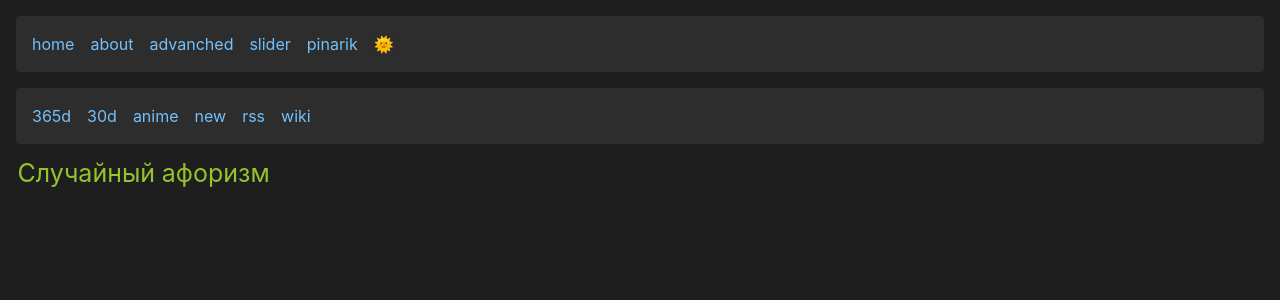
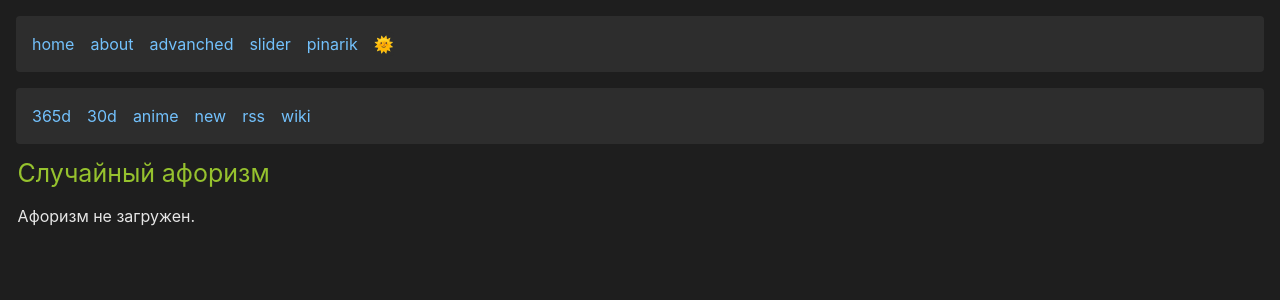
Before and after one commit to s1gle/sveltekit, a SvelteKit app: page /wiki in a window 1280 px wide. Shown: the top 300 px of the page. Built offline with nearby package versions, Linux system fonts and the light colour scheme.

Commit message:
Update +page.svelte

```diff
--- a/src/routes/wiki/+page.svelte
+++ b/src/routes/wiki/+page.svelte
@@ -1,7 +1,17 @@
 <script context="module">
   import axios from 'axios';
+  import { browser } from '$app/environment';
 
   export async function load() {
+    // Если код выполняется в браузере, пропускаем выполнение
+    if (browser) {
+      return {
+        props: {
+          aphorism: null
+        }
+      };
+    }
+
     try {
       // Динамически импортируем cheerio только на сервере
       const cheerio = await import('cheerio');
@@ -38,5 +48,9 @@
 
 <main>
   <h1>Случайный афоризм</h1>
-  <p>{aphorism}</p>
+  {#if aphorism}
+    <p>{aphorism}</p>
+  {:else}
+    <p>Афоризм не загружен.</p>
+  {/if}
 </main>
```
